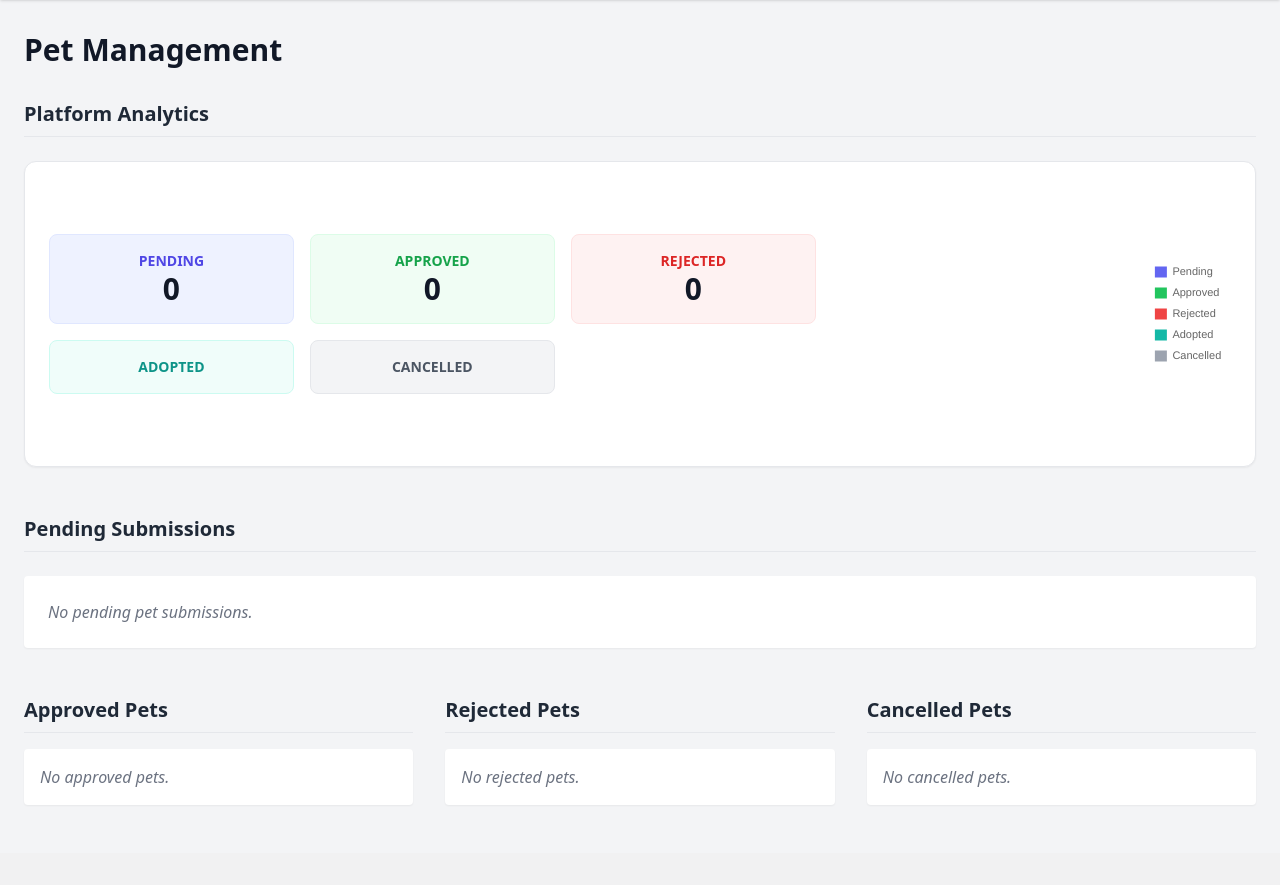
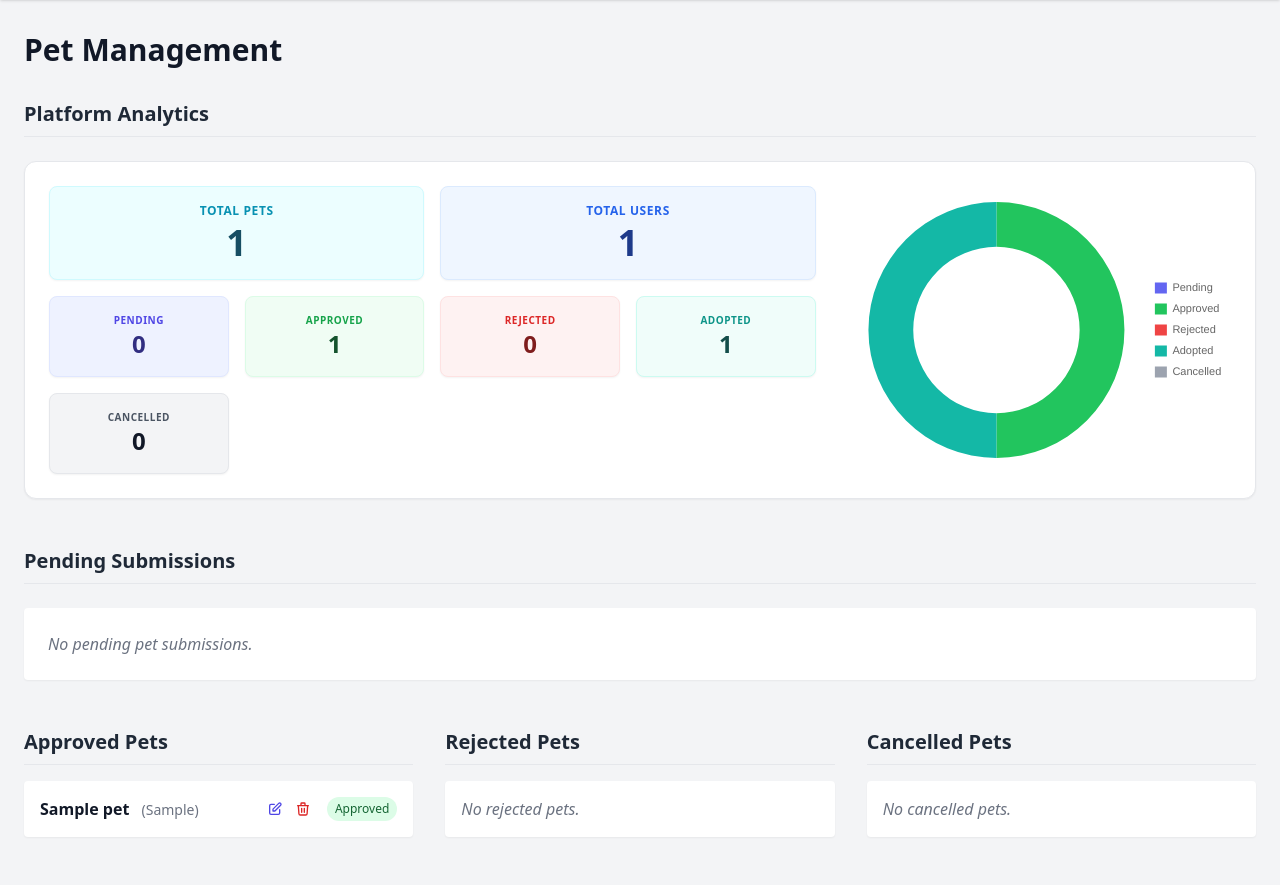
Before and after one commit to Eliand-Penus/adopt-me-FORK, a Flask app: page /admin/ in a window 1280 px wide. Shown: the part 64-949 px from the top of the page. Before the commit the page ends 869 px from the top, so only its background shows below. Run offline with Flask 3, Linux system fonts and the light colour scheme; a user stored in the database is signed in; tables that the repository leaves empty hold one stand-in row (values such as "Sample post"); some libraries are stand-ins or nearby versions.

Commit message:
fixed admin

```diff
--- a/app/admin/routes.py
+++ b/app/admin/routes.py
@@ -3,7 +3,8 @@ from flask import (
     Blueprint,
     render_template,
     request,
-    redirect
+    redirect,
+    flash
 )
 
 # pyrefly: ignore [missing-import]
@@ -13,6 +14,8 @@ from flask_login import (
     logout_user,
     current_user
 )
+
+import json
 
 from app.admin.utils import admin_required
 
@@ -47,23 +50,33 @@ def admin_home():
 @login_required
 @admin_required
 def admin_dashboard():
+    from app.models.user import User
+    from app.models.adoption_request import AdoptionRequest
 
-    pending_pets = Pet.query.filter_by(
-        status="pending"
-    ).all()
+    pending_pets = Pet.query.filter_by(status="pending").all()
+    accepted_pets = Pet.query.filter(Pet.status.ilike("approved") | Pet.status.ilike("available")).all()
+    rejected_pets = Pet.query.filter(Pet.status.ilike("rejected")).all()
+    cancelled_pets = Pet.query.filter(Pet.status.ilike("cancelled")).all()
 
-    accepted_pets = Pet.query.filter_by(
-        status="available"
-    ).all()
+    total_pets = Pet.query.count() or 0
+    approved_pets_count = Pet.query.filter(Pet.status.ilike("approved")).count() or 0
+    # Also include available just in case, or just approved as requested. The user's system sometimes uses "available". Let's stick to "approved" as requested.
+    rejected_pets_count = Pet.query.filter(Pet.status.ilike("rejected")).count() or 0
+    cancelled_pets_count = Pet.query.filter(Pet.status.ilike("cancelled")).count() or 0
+    pending_pets_count = Pet.query.filter(Pet.status.ilike("pending")).count() or 0
 
-    rejected_pets = Pet.query.filter_by(
-        status="rejected"
-    ).all()
+    total_users = User.query.count() or 0
+    # Adoptions could be where AdoptionRequest status = 'approved'
+    total_adoptions = AdoptionRequest.query.filter(AdoptionRequest.status.ilike("approved")).count() or 0
 
     stats = {
-        "pending": len(pending_pets),
-        "approved": len(accepted_pets),
-        "rejected": len(rejected_pets)
+        "total_pets": total_pets,
+        "pending": pending_pets_count,
+        "approved": approved_pets_count,
+        "rejected": rejected_pets_count,
+        "adopted": total_adoptions,
+        "cancelled": cancelled_pets_count,
+        "total_users": total_users
     }
 
     return render_template(
@@ -71,6 +84,7 @@ def admin_dashboard():
         pending_pets=pending_pets,
         accepted_pets=accepted_pets,
         rejected_pets=rejected_pets,
+        cancelled_pets=cancelled_pets,
         stats=stats
     )
 
@@ -218,3 +232,51 @@ def reject_pet(pet_id):
     db.session.commit()
 
     return redirect("/admin")
+
+# =========================
+# DELETE PET
+# =========================
+
+@admin.route("/delete-pet/<int:pet_id>")
+@login_required
+@admin_required
+def delete_pet(pet_id):
+
+    pet = Pet.query.get_or_404(pet_id)
+
+    db.session.delete(pet)
+    db.session.commit()
+
+    flash("Pet deleted successfully.", "success")
+    return redirect("/admin")
+
+# =========================
+# ADMIN USERS PAGE
+# =========================
+
+@admin.route("/users")
+@login_required
+@admin_required
+def admin_users():
+    from app.models.user import User
+
+    search = request.args.get("search", "")
+
+    if search:
+        users = User.query.filter(
+            User.email.ilike(f"%{search}%") |
+            User.username.ilike(f"%{search}%") |
+            User.first_name.ilike(f"%{search}%") |
+            User.last_name.ilike(f"%{search}%")
+        ).order_by(User.user_id.desc()).all()
+    else:
+        users = User.query.order_by(User.user_id.desc()).all()
+
+    total_users = User.query.count() or 0
+
+    return render_template(
+        "admin_users.html",
+        users=users,
+        total_users=total_users,
+        search=search
+    )
--- a/app/templates/admin_dashboard.html
+++ b/app/templates/admin_dashboard.html
@@ -33,26 +33,35 @@
             <div
                 class="bg-white p-6 rounded-xl shadow-sm border border-gray-200 flex flex-col md:flex-row items-center gap-8">
                 <!-- Statistic Cards -->
-                <div class="grid grid-cols-2 md:grid-cols-3 gap-4 w-full md:w-2/3">
-                    <div class="bg-indigo-50 p-4 rounded-lg border border-indigo-100 text-center">
-                        <p class="text-sm font-semibold text-indigo-600 uppercase">Pending</p>
-                        <p class="text-3xl font-bold text-gray-900">{{ stats.pending }}</p>
+                <div class="grid grid-cols-2 md:grid-cols-4 gap-4 w-full md:w-2/3">
+                    <div class="bg-cyan-50 p-4 rounded-lg border border-cyan-100 text-center col-span-2 sm:col-span-1 md:col-span-2 shadow-sm">
+                        <p class="text-xs font-bold text-cyan-600 uppercase tracking-wider mb-1">Total Pets</p>
+                        <p class="text-4xl font-black text-cyan-900">{{ stats.total_pets | default(0) }}</p>
                     </div>
-                    <div class="bg-green-50 p-4 rounded-lg border border-green-100 text-center">
-                        <p class="text-sm font-semibold text-green-600 uppercase">Approved</p>
-                        <p class="text-3xl font-bold text-gray-900">{{ stats.approved }}</p>
+                    <div class="bg-blue-50 p-4 rounded-lg border border-blue-100 text-center col-span-2 sm:col-span-1 md:col-span-2 shadow-sm">
+                        <p class="text-xs font-bold text-blue-600 uppercase tracking-wider mb-1">Total Users</p>
+                        <p class="text-4xl font-black text-blue-900">{{ stats.total_users | default(0) }}</p>
                     </div>
-                    <div class="bg-red-50 p-4 rounded-lg border border-red-100 text-center">
-                        <p class="text-sm font-semibold text-red-600 uppercase">Rejected</p>
-                        <p class="text-3xl font-bold text-gray-900">{{ stats.rejected }}</p>
+
+                    <div class="bg-indigo-50 p-4 rounded-lg border border-indigo-100 text-center shadow-sm">
+                        <p class="text-[10px] font-bold text-indigo-600 uppercase tracking-wider">Pending</p>
+                        <p class="text-2xl font-black text-indigo-900">{{ stats.pending | default(0) }}</p>
                     </div>
-                    <div class="bg-teal-50 p-4 rounded-lg border border-teal-100 text-center">
-                        <p class="text-sm font-semibold text-teal-600 uppercase">Adopted</p>
-                        <p class="text-3xl font-bold text-gray-900">{{ stats.adopted }}</p>
+                    <div class="bg-green-50 p-4 rounded-lg border border-green-100 text-center shadow-sm">
+                        <p class="text-[10px] font-bold text-green-600 uppercase tracking-wider">Approved</p>
+                        <p class="text-2xl font-black text-green-900">{{ stats.approved | default(0) }}</p>
                     </div>
-                    <div class="bg-gray-100 p-4 rounded-lg border border-gray-200 text-center">
-                        <p class="text-sm font-semibold text-gray-600 uppercase">Cancelled</p>
-                        <p class="text-3xl font-bold text-gray-900">{{ stats.cancelled }}</p>
+                    <div class="bg-red-50 p-4 rounded-lg border border-red-100 text-center shadow-sm">
+                        <p class="text-[10px] font-bold text-red-600 uppercase tracking-wider">Rejected</p>
+                        <p class="text-2xl font-black text-red-900">{{ stats.rejected | default(0) }}</p>
+                    </div>
+                    <div class="bg-teal-50 p-4 rounded-lg border border-teal-100 text-center shadow-sm">
+                        <p class="text-[10px] font-bold text-teal-600 uppercase tracking-wider">Adopted</p>
+                        <p class="text-2xl font-black text-teal-900">{{ stats.adopted | default(0) }}</p>
+                    </div>
+                    <div class="bg-gray-100 p-4 rounded-lg border border-gray-200 text-center shadow-sm md:col-start-2 md:col-span-2 lg:col-span-1 lg:col-start-auto">
+                        <p class="text-[10px] font-bold text-gray-600 uppercase tracking-wider">Cancelled</p>
+                        <p class="text-2xl font-black text-gray-900">{{ stats.cancelled | default(0) }}</p>
                     </div>
                 </div>
 
--- a/app/templates/owner_dashboard.html
+++ b/app/templates/owner_dashboard.html
@@ -58,7 +58,7 @@
         <div class="grid grid-cols-1 md:grid-cols-2 gap-6 mb-12">
 
             <!-- Put Up for Adoption -->
-            <a href="/put-up-for-adoption" class="block group">
+            <a href="/add-pet" class="block group">
                 <div
                     class="bg-white rounded-xl shadow-sm p-6 border border-gray-200 hover:shadow-md hover:border-cyan-200 transition h-full flex flex-col items-center text-center">
 
```
